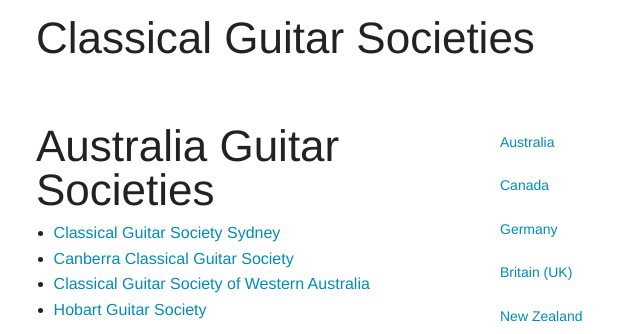
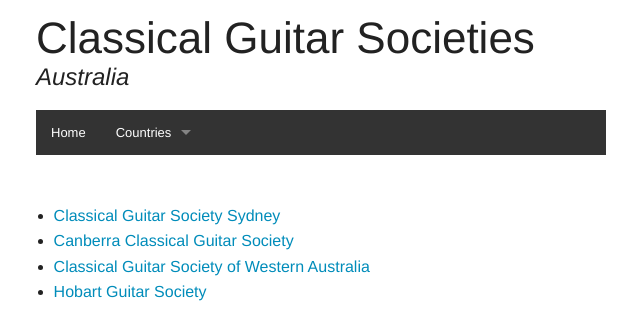
Before and after one commit to chrisguitarguy/GuitarSocieties.org, a Django app: page /au in a window 1280 px wide. Shown: the top 334 px of the page, without its empty margins (319-959 px from the left). Run offline with Django 3.2, Linux system fonts and the light colour scheme; data comes from the database, SQL or seed files in the repository.

Commit message:
Convert the societies app to be the main focus

```diff
--- a/societies/templates/societies/base.html
+++ b/societies/templates/societies/base.html
@@ -2,18 +2,32 @@
 
 {% load i18n %}
 
-{% block society_nav_class %}active{% endblock %}
+{% block main_navigation %}
+<div class="small-12 columns">
+    <nav class="top-bar" data-topbar role="navigation">
+
+        <section class="top-bar-section">
+            <ul class="title-area">
+                <li><a href="{% url 'societies:index' %}">Home</a></li>
+                <li class="has-dropdown">
+                    <a href="#">{% trans "Countries" %}</a>
+                    <ul class="dropdown">
+                        {% for country in all_societies %}
+                        <li>
+                            <a href="{% url 'societies:country' country.code|lower %}">{{ country.name }}</a>
+                        </li>
+                        {% endfor %}
+                    </ul>
+                </li>
+            </ul>
+        </section>
+
+    </nav>
+</div>
+{% endblock %}
 
 {% block body %}
-<div class="small-12 medium-9 columns">
+<div class="small-12 columns">
     {% block society_body %}{% endblock %}
 </div>
-<div class="small-12 medium-3 columns sidebar">
-    <ul class="side-nav">
-    {% for country in all_societies %}
-    <li>
-        <a href="{% url 'societies:country' country.code|lower %}">{{ country.name }}</a>
-    </li>
-    {% endfor %}
-</div>
 {% endblock %}
--- a/societies/templates/societies/country.html
+++ b/societies/templates/societies/country.html
@@ -3,6 +3,8 @@
 {% load i18n %}
 
 {% block headtitle %}{{ country.name }} {% trans "Classical Guitar Societies" %}{% endblock %}
+
+{% block page_subtitle %}<h4>{{ country.name }}</h4>{% endblock %}
 
 {% block headmeta %}
 <meta name="description" content="{% trans "Visit ClassicalGuitar.org to find a classical guitar society in" %} {{ country.name }}." />
@@ -11,7 +13,6 @@
 {% endblock %}
 
 {% block society_body %}
-    <h1 class="page-title">{{ country.name }} {% trans 'Guitar Societies' %}</h1>
     <ul>
     {% for society in societies %}
         <li>
```
Also changed, not shown: societies/templates/societies/index.html (+9 -11 lines).
